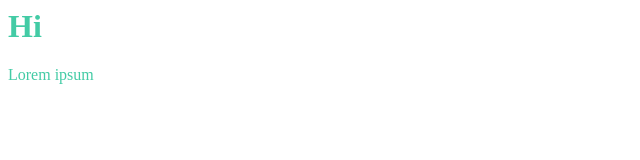
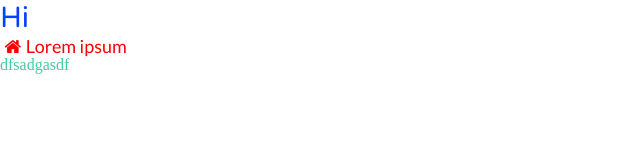
Before and after one commit to courthendricks/cssSandbox, a website: page index.html in a window 1280 px wide. Shown: the whole page, without its empty margins (0-640 px from the left). Drawn offline with Linux system fonts and the light colour scheme.

Commit message:
- Creates first color & font variables - Imports Google fonts - Imports Font Awesome stylesheet - Gem install of Susy

```diff
--- a/_/components/sass/_base.scss
+++ b/_/components/sass/_base.scss
@@ -0,0 +1,19 @@
+@import url("http://fonts.googleapis.com/css?family=Varela+Round");
+
+@import url('http://fonts.googleapis.com/css?family=Lato:400,700,400italic');
+
+@import url('http://netdna.bootstrapcdn.com/font-awesome/4.0.3/css/font-awesome.css');
+
+h1 {
+	font:normal 1.82em $font-primary;
+	color: $color-primary;
+}
+
+p {
+	font: normal 1.125em $font-secondary;
+	color: $color-secondary;
+}
+
+.fa {
+	margin: 0 .25em;
+}
--- a/_/components/sass/_variables.scss
+++ b/_/components/sass/_variables.scss
@@ -0,0 +1,9 @@
+$color-primary: #0041ff;
+$color-secondary: #ff0000;
+$typog: #2b2b2b;
+$typog2: #7d7d7d;
+
+
+
+$font-primary: 'Varela Round', Helvetica, Arial, sans-serif;
+$font-secondary: 'Lato', Helvetica, Arial, sans-serif;
--- a/_/components/sass/style.scss
+++ b/_/components/sass/style.scss
@@ -1,5 +1,6 @@
 @import "compass";
-@import "susy";
+@import "compass/reset";
+//@import "susy";
 
 @import "variables";
 @import "mixins";
--- a/index.html
+++ b/index.html
@@ -8,8 +8,8 @@
 
 	<body>
 		<h1>Hi</h1>
-	<p>Lorem ipsum</p>
-
+		<p><i class="fa fa-home"></i>Lorem ipsum</p>
+		dfsadgasdf
 		<script src="_/js/script.js"></script>
 		<script src="http://localhost:35729/livereload.js"></script>
 
```
Also changed, not shown: _/css/style.css. Lines whose indentation alone changed are shown as unchanged.
